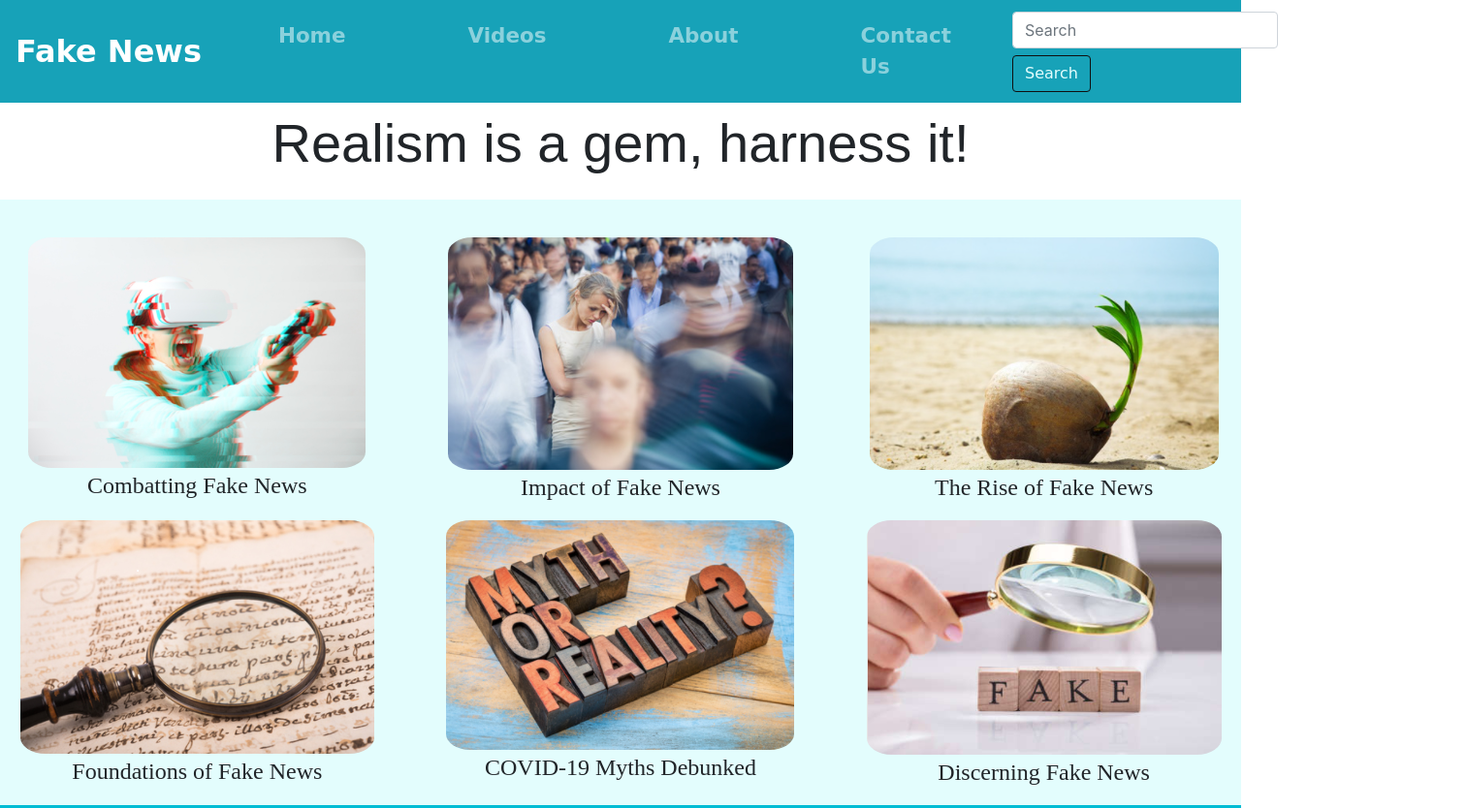
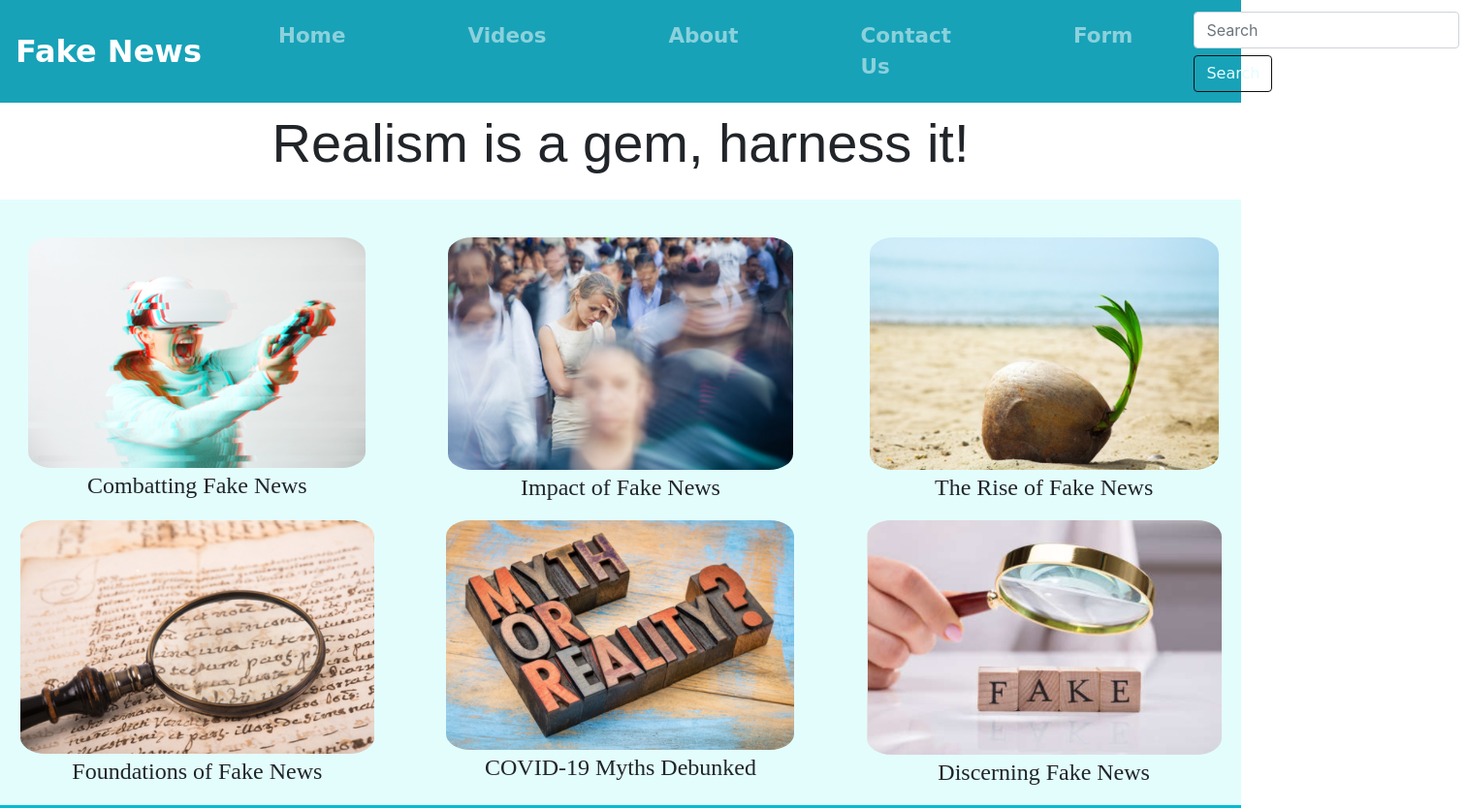
Before and after one commit to Harlex-art/Fake-News-Website, a plain HTML site: page index.html in a window 1280 px wide. Shown: the top 834 px of the page at 97% size, 1513 px wide, since content can reach past the window. Drawn offline with nearby package versions, Linux system fonts and the light colour scheme; a web font is replaced by a local one.

Commit message:
Update index.html

```diff
--- a/index.html
+++ b/index.html
@@ -46,6 +46,7 @@
       <li class="nav-item"><a class="nav-link" href="videos.html"> Videos </a></li>
       <li class="nav-item"><a class="nav-link" href="about.html"> About</a></li>
       <li class="nav-item"><a class="nav-link" href="Contact_us.html"> Contact Us</a></li>
+      <li class="nav-item"><a class="nav-link" href="https://forms.office.com/Pages/DesignPage.aspx?auth_pvr=OrgId&auth_upn=195343%40my.cwc.ac.uk&origin=OfficeDotCom&lang=en-US&route=Start#FormId=z_TxBDtR40eWbxDWaYyjGj7D7HCnTWNIjheI7x-qHuxUNVA4MlY5NFoxWjhZUjNQMEI0Vlo5WFBSRy4u"> Form</a></li>
       <!-- <li class="nav-item"><a class="nav-link" href=""> Sign in</a></li>
       <li class="nav-item"><a class="nav-link" href=""> Sign Up</a></li> -->
       <!-- <li class="nav-item dropdown">
```
